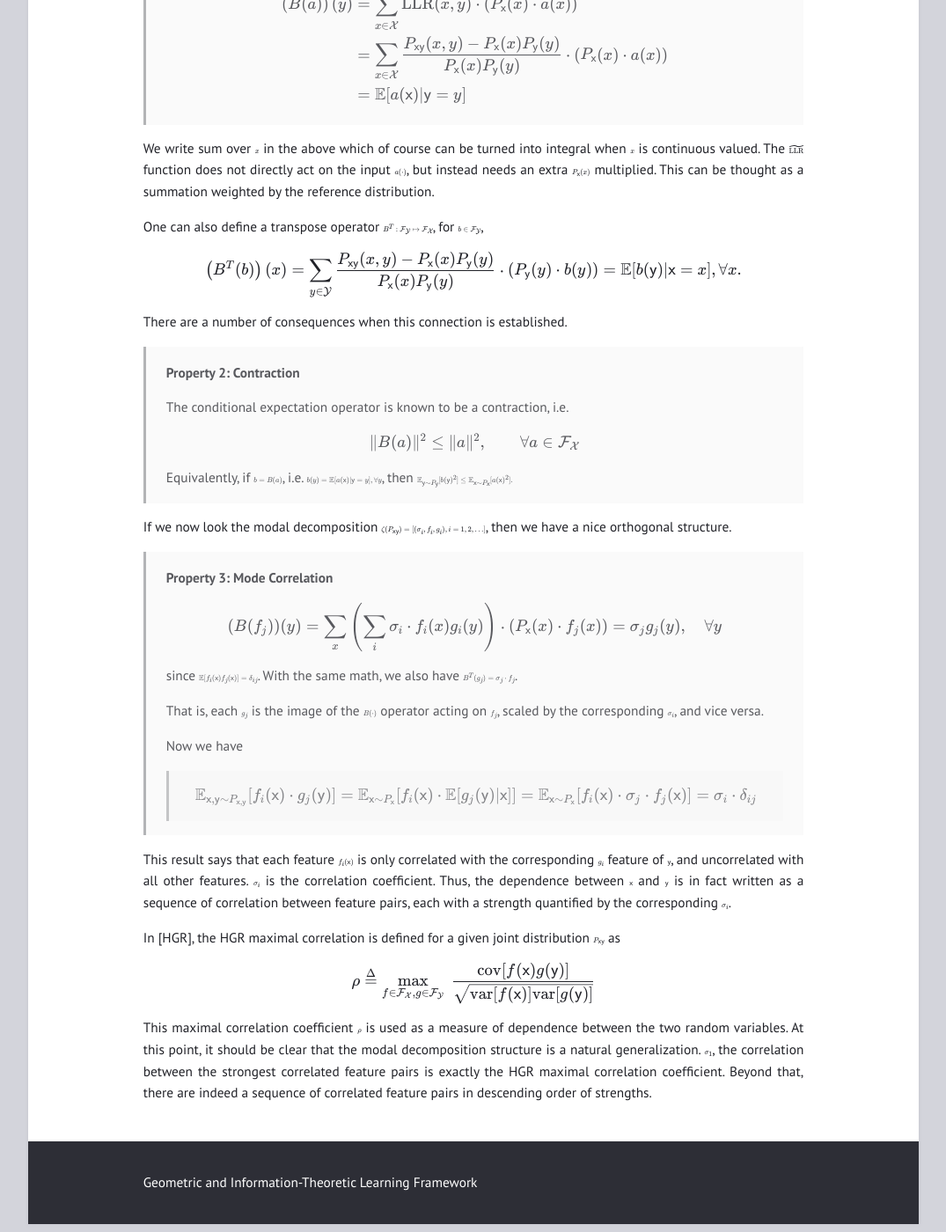
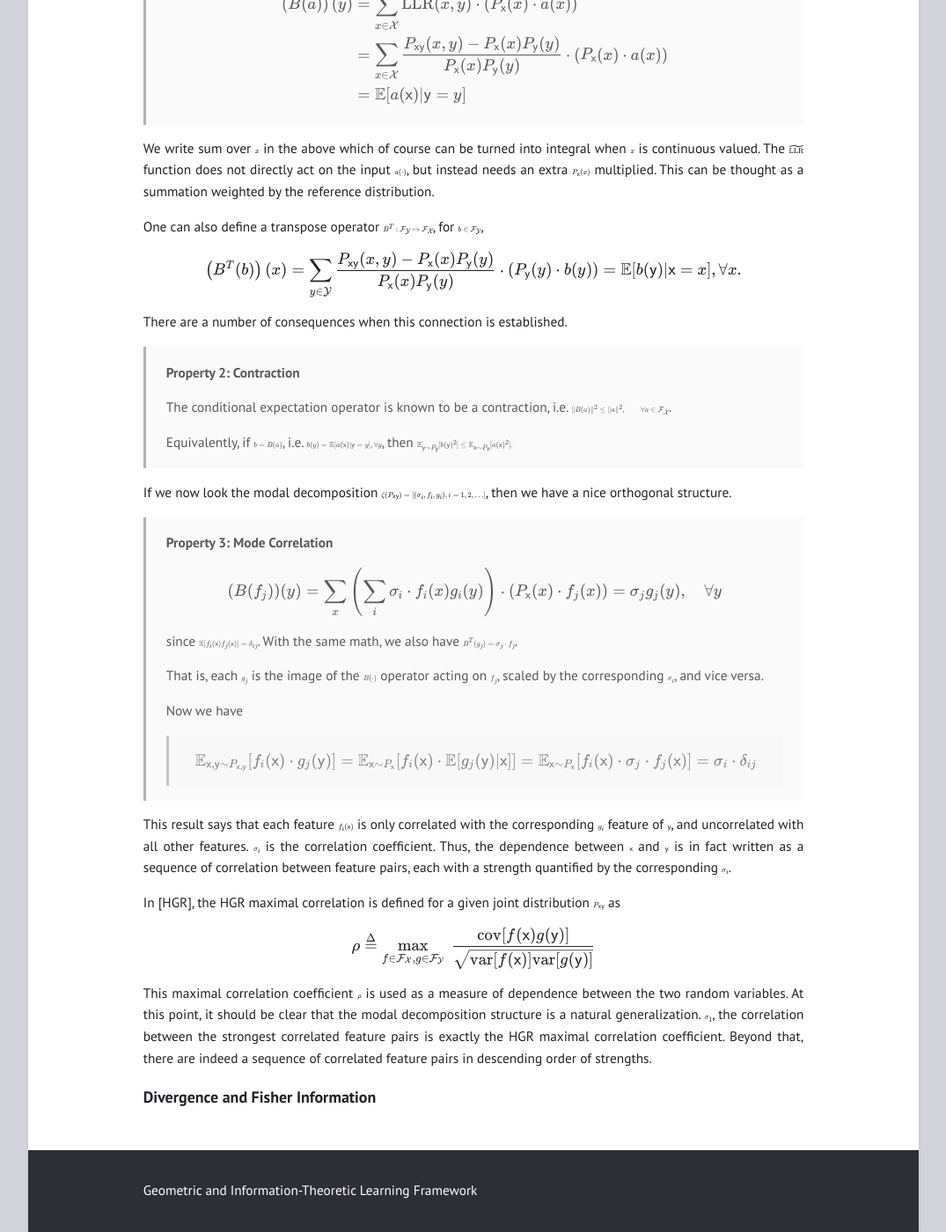
Before and after one commit to gilearning/gilearning.github.io, a Jekyll site: the page built from _posts/2022-08-15-ModalDecomposition.md, in a window 1280 px wide and 1400 px high, scrolled down 5291 px. Shown: the whole window at 88% size, without its empty margins (102-1177 px from the left). Built offline with Jekyll 4.4.1, drawn with Linux system fonts in a browser that asks for light colours; formulas are drawn with MathJax 3.

Commit message:
Update 2022-08-15-ModalDecomposition.md

```diff
--- a/_posts/2022-08-15-ModalDecomposition.md
+++ b/_posts/2022-08-15-ModalDecomposition.md
@@ -177,12 +177,7 @@ There are a number of consequences when this connection is established.
 
 > **Property 2: Contraction**
 >
-> The conditional expectation operator is known to be a contraction, i.e.
->
->$$
->\Vert B(a) \Vert^2 \leq \Vert a \Vert^2, \qquad \forall a \in \mathcal {F_X}
->$$
->
+> The conditional expectation operator is known to be a contraction, i.e. $\Vert B(a) \Vert^2 \leq \Vert a \Vert^2, \qquad \forall a \in \mathcal {F_X}$.
 >
 >  Equivalently, if $b = B(a)$, i.e. $b(y) = \mathbb E[a(\mathsf x)|\mathsf y=y], \forall y$, then
 >  $\mathbb E_{\mathsf y\sim P_\mathsf y}[b(\mathsf y)^2] \leq \mathbb E_{\mathsf x\sim P_\mathsf x}[a(\mathsf x)^2].$
@@ -215,3 +210,5 @@ $$
 $$
 
 This maximal correlation coefficient $\rho$ is used as a measure of dependence between the two random variables. At this point, it should be clear that the modal decomposition structure is a natural generalization. $\sigma_1$, the correlation between the strongest correlated feature pairs is exactly the HGR maximal correlation coefficient. Beyond that, there are indeed a sequence of correlated feature pairs in descending order of strengths.
+
+### Divergence and Fisher Information
```
